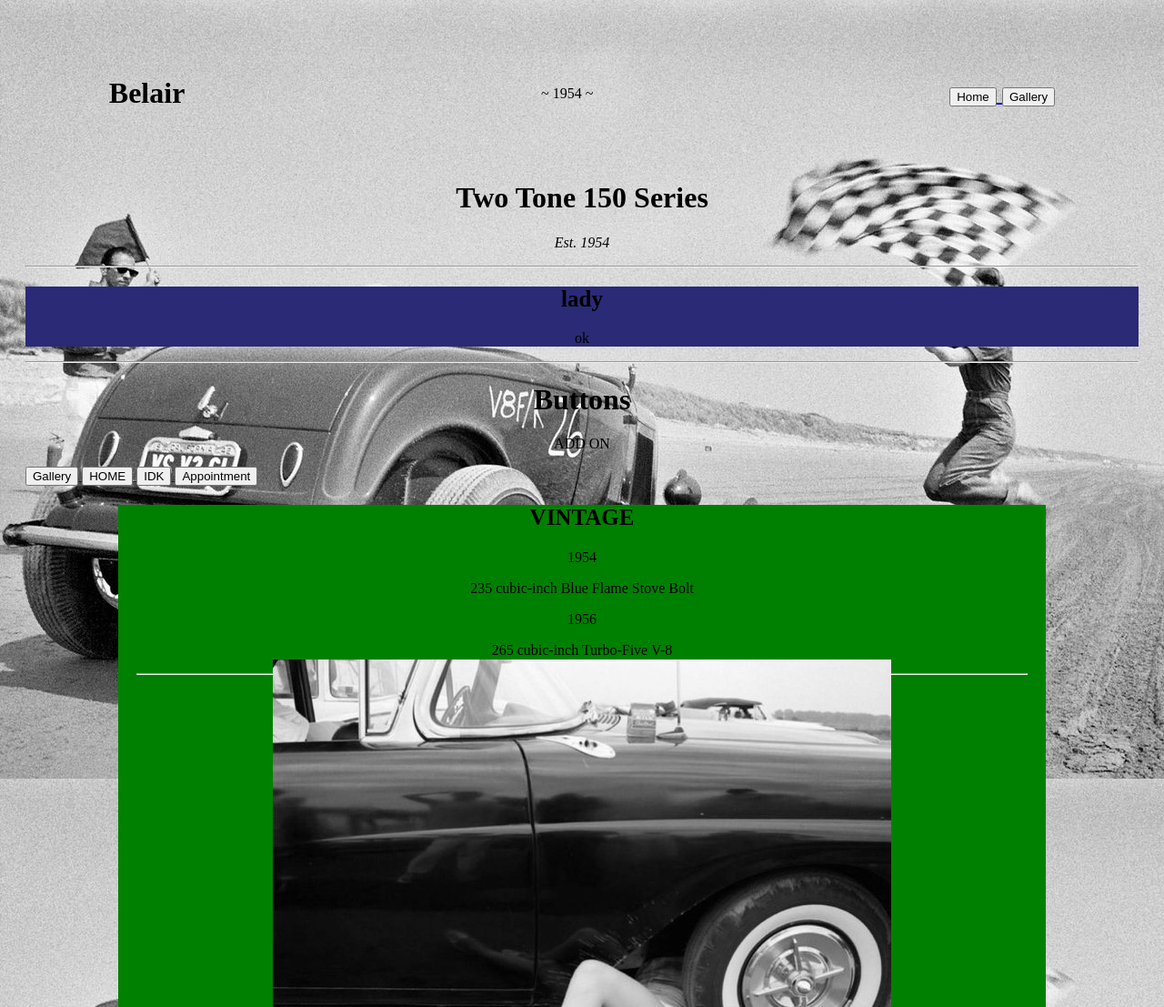
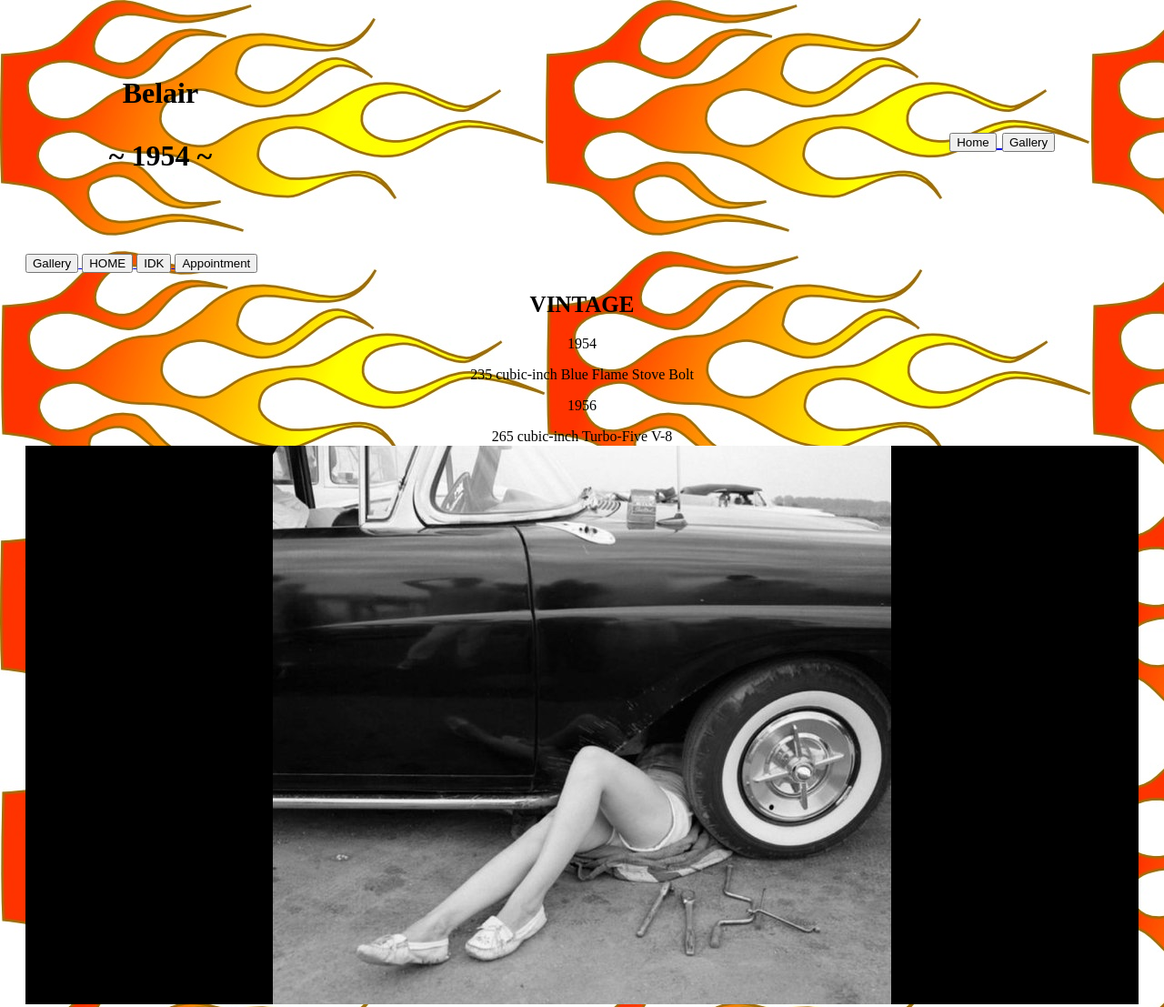
Before and after one commit to edwynreyes/edwynreyes.github.io, a plain HTML site: page brooklyn.html in a window 1280 px wide. Shown: the top 1107 px of the page at 91% size. Drawn offline with Linux system fonts and the light colour scheme.

Commit message:
brooklyn

```diff
--- a/brooklyn.css
+++ b/brooklyn.css
@@ -1,9 +1,12 @@
 
 body {
-    background-image: url(picture/jumpracer.jpg);
+    background-image: url(picture/fuego.jpg);
     font-family: western;
     padding: 20px;
     align-items: center;
+}
+#fuego.jpg{
+    transform: rotate(90deg);
 }
 h2 {
     font-size: 25px;
@@ -23,7 +26,7 @@ h1, h2, p {
 }
 .menu {
     width: 80%;
-    background-color: green;
+    background-color: rgb(green, green, blue);
     margin-left: auto;
     margin-right: auto;
     padding-right: 20px;
@@ -48,12 +51,6 @@ table, th, td {
     text-align: center;
     table-layout: fixed;
 }
-.selected {
-    background-color: blue;
-    font-weight: bold;
-    color: white;
+section{
+    background-color:black;
 }
-
-section{
-    background-color: rgb(42, 42, 118);
-}
--- a/brooklyn.html
+++ b/brooklyn.html
@@ -8,33 +8,22 @@
     <title>YO</title>
 </head>
 <body>
-    </div>
+
     <div class="container">
         <div class="navbar">
-            <h1>Belair</h1>
+            <h1>Belair
                 <p>~ 1954 ~</p>
+            </h1>
             <h2>
                 <a href="index.html">
                 <button type="button"><span>Home</span></button>
                 <a href="gallery.html">
-            <button type="button">Gallery</button></a></h2>
+                <button type="button">Gallery</button></a>
+            </h2>
     </div>
 
-    <div class="table">
-        <main>
-            <h1>Two Tone 150 Series</h1>
-            <p class="established"> Est. 1954</p>
-            <hr>
-            <section>
-                <h2>lady</h2>
-                <p>ok</p>
-            </section>
-        </main>
-    </div>
-    <hr>
+
     <div class="gallery">
-        <h1>Buttons</h1>
-        <p>ADD ON</p>
         <div>
             <a href="gallery.html">
                 <button type="button"><span>Gallery</span></button>
@@ -49,6 +38,7 @@
                 <button type="button"><span>Appointment</span></button>
             </a>
         </div>
+    </div>
     <div class="menu">
         <main>
             <h2>VINTAGE</h2>
@@ -59,11 +49,16 @@
                 <p class="year">1956</p><p class="price">265 cubic-inch Turbo-Five V-8</p>
             </article>
         </main>
+    </div>
     <hr>
+    <section>
+        <div>
             <div class="lady">
             <img src="picture/lady.jpg" alt="lady under the card"/>
         </div>
-    </div>
+
+    </section>
+
 
         <section>
             <h1>
```
Lines whose indentation alone changed are shown as unchanged.
